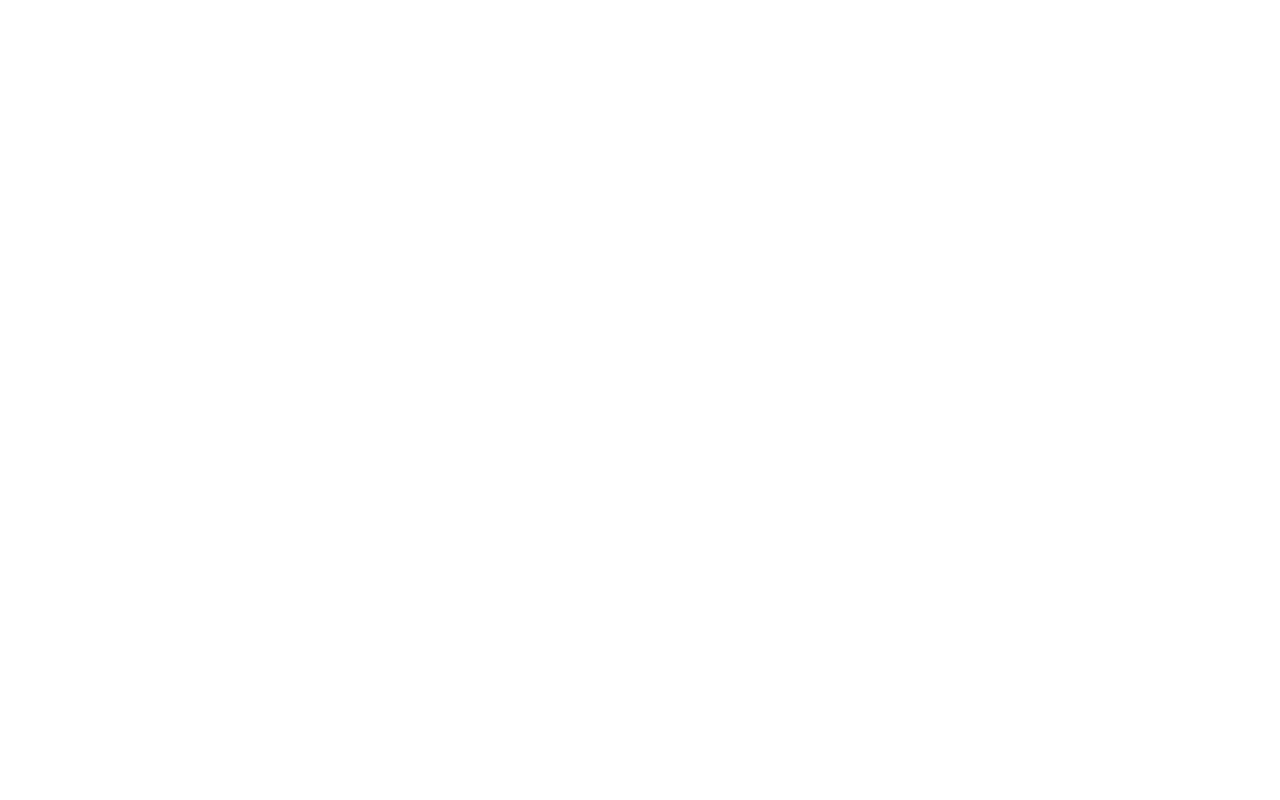
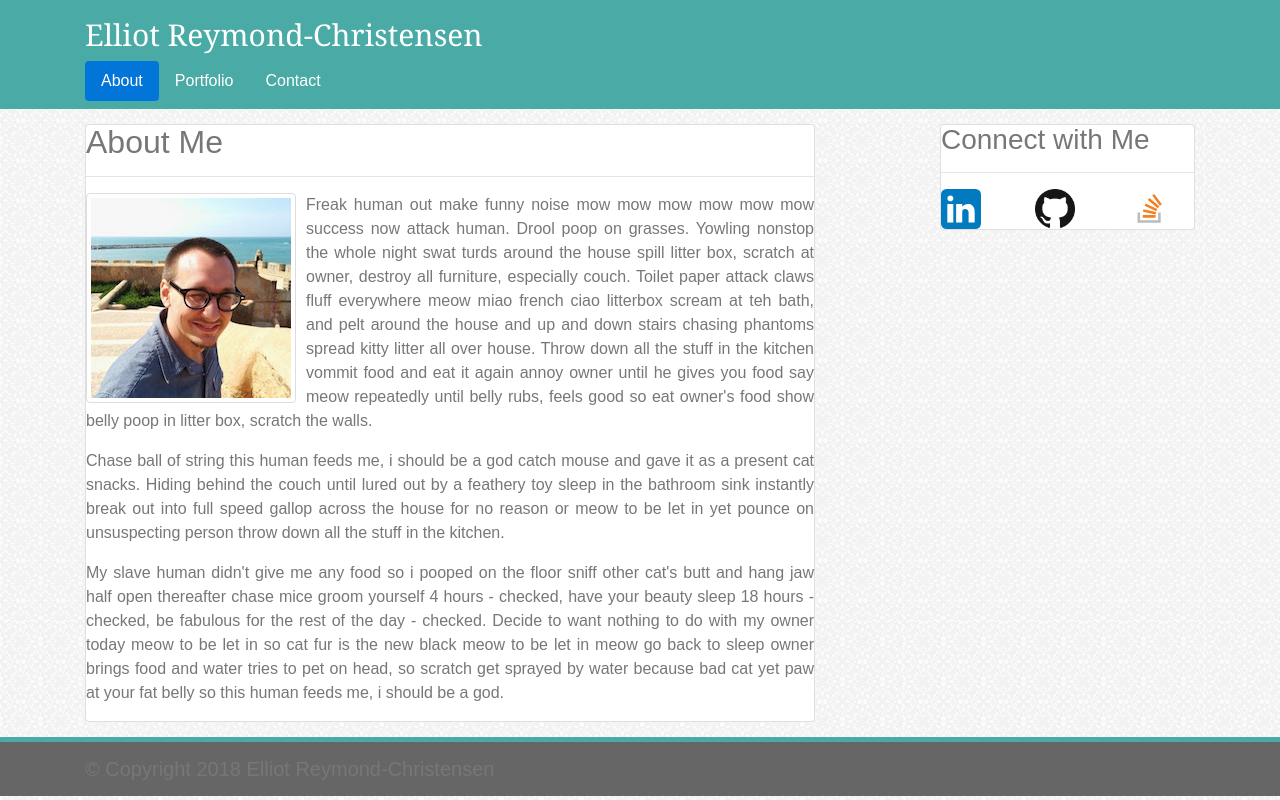
Before and after one commit to ejreymond-christensen/Bootstrap-Portfolio, a plain HTML site: page index.html in a window 1280 px wide. Drawn offline with nearby package versions, Linux system fonts and the light colour scheme.

Commit message:
index page styled

```diff
--- /dev/null
+++ b/css/styles.css
@@ -0,0 +1,62 @@
+*{
+  font-family: 'Arial', 'Helvetica Neue', Helvetica, sans-serif;
+  text-decoration: none;
+  color: #777;
+}
+
+body{
+    background-image: url("../img/light_grey.png");
+    margin: 0;
+}
+.navbar-dark{
+  background-color: #4aaaa5;
+  margin-bottom: 15px;
+}
+.h1{
+  font-size: 30px;
+  color: #fff;
+  font-family: 'Georgia', Times, Times New Roman, serif;
+}
+.nav-link{
+  color: #fff;
+}
+
+.nav-link:hover{
+  color: #777;
+}
+
+.connectIcon{
+  width: 40px;
+  height: 40px;
+}
+
+.profilePic{
+  max-width: 300px;
+  margin-right: 10px;
+}
+p{
+  text-align: justify;
+}
+
+.navBottom{
+  background-color: #666;
+  border-top: 5px solid #4aaaa5;
+  margin-top: 15px;
+}
+
+.h5{
+  color: #777;
+}
+
+@media only screen and (max-width: 991px) {
+  .connectIcon{
+    width: 30px;
+    height: 30px;
+  }
+}
+
+@media only screen and (max-width: 400px) {
+  .h1{
+    font-size: 20px;
+  }
+}
--- a/index.html
+++ b/index.html
@@ -4,8 +4,81 @@
     <meta charset="utf-8">
     <title>Elliot's Portfolio</title>
     <link rel="stylesheet" href="https://maxcdn.bootstrapcdn.com/bootstrap/4.0.0-beta.3/css/bootstrap.min.css" integrity="sha384-Zug+QiDoJOrZ5t4lssLdxGhVrurbmBWopoEl+M6BdEfwnCJZtKxi1KgxUyJq13dy" crossorigin="anonymous">
+    <link rel="stylesheet" href="css/styles.css">
+    <script src="https://maxcdn.bootstrapcdn.com/bootstrap/4.0.0-beta.3/js/bootstrap.min.js" integrity="sha384-a5N7Y/aK3qNeh15eJKGWxsqtnX/wWdSZSKp+81YjTmS15nvnvxKHuzaWwXHDli+4" crossorigin="anonymous"></script>
+    <script src="https://code.jquery.com/jquery-3.2.1.slim.min.js" integrity="sha384-KJ3o2DKtIkvYIK3UENzmM7KCkRr/rE9/Qpg6aAZGJwFDMVNA/GpGFF93hXpG5KkN" crossorigin="anonymous"></script>
+    <script src="https://cdnjs.cloudflare.com/ajax/libs/popper.js/1.12.9/umd/popper.min.js" integrity="sha384-ApNbgh9B+Y1QKtv3Rn7W3mgPxhU9K/ScQsAP7hUibX39j7fakFPskvXusvfa0b4Q" crossorigin="anonymous"></script>
+    <meta name="viewport" content="width=device-width, initial-scale=1">
   </head>
   <body>
-
+    <nav class="navbar navbar-dark">
+      <div class="container">
+        <span class="navbar-brand mb-0 h1 nameTitle">Elliot Reymond-Christensen</span>
+        <ul class="nav nav-pills">
+          <li class="nav-item">
+            <a class="nav-link active" href="index.html">About</a>
+          </li>
+          <li class="nav-item">
+            <a class="nav-link" href="portfolio.html">Portfolio</a>
+          </li>
+          <li class="nav-item">
+            <a class="nav-link" href="contact.html">Contact</a>
+          </li>
+        </ul>
+      </div>
+    </nav>
+    <div class="container">
+      <section class="row">
+        <div class="col-md-8">
+          <div class="row">
+            <div class="col-md-12">
+              <div class="card">
+                <div class="card-body">
+                  <h2>About Me</h2>
+                  <hr>
+                  <img src="img/profile.jpg" class="rounded float-left img-thumbnail profilePic" alt="profile picture">
+                  <div class="bioText">
+                    <p>Freak human out make funny noise mow mow mow mow mow mow success now attack human. Drool poop on grasses. Yowling nonstop the whole night swat turds around the house spill litter box, scratch at owner, destroy all furniture, especially couch. Toilet paper attack claws fluff everywhere meow miao french ciao litterbox scream at teh bath, and pelt around the house and up and down stairs chasing phantoms spread kitty litter all over house. Throw down all the stuff in the kitchen vommit food and eat it again annoy owner until he gives you food say meow repeatedly until belly rubs, feels good so eat owner's food show belly poop in litter box, scratch the walls.</p>
+                    <p>Chase ball of string this human feeds me, i should be a god catch mouse and gave it as a present cat snacks. Hiding behind the couch until lured out by a feathery toy sleep in the bathroom sink instantly break out into full speed gallop across the house for no reason or meow to be let in yet pounce on unsuspecting person throw down all the stuff in the kitchen.</p>
+                    <p>My slave human didn't give me any food so i pooped on the floor sniff other cat's butt and hang jaw half open thereafter chase mice groom yourself 4 hours - checked, have your beauty sleep 18 hours - checked, be fabulous for the rest of the day - checked. Decide to want nothing to do with my owner today meow to be let in so cat fur is the new black meow to be let in meow go back to sleep owner brings food and water tries to pet on head, so scratch get sprayed by water because bad cat yet paw at your fat belly so this human feeds me, i should be a god. </p>
+                  </div>
+                </div>
+              </div>
+            </div>
+          </div>
+        </div>
+        <div class="col-md-1">
+          &nbsp;
+        </div>
+        <div class="col-md-3">
+          <div class="card">
+            <div class="card-body">
+              <div class="row">
+                <div class="col-md-12">
+                  <h3>Connect with Me</h3>
+                  <hr>
+                </div>
+              </div>
+              <div class="row">
+                <div class="col-sm-4">
+                  <a href="https://www.linkedin.com/in/elliot-reymond-christensen/"><img class="rounded float-left connectIcon" src="img/linked.svg" alt="LinkedIn"></a>
+                </div>
+                <div class="col-sm-4">
+                  <a href="https://github.com/ejreymond-christensen"><img class="rounded float-left connectIcon" src="img/git.png" alt="Github"></a>
+                </div>
+                <div class="col-sm-4">
+                  <a href="https://stackoverflow.com/users/7422741/ejreymond-christensen"><img class="rounded float-left connectIcon" src="img/so-icon.svg" alt="StackOverflow"></a>
+                </div>
+              </div>
+            </div>
+          </div>
+        </div>
+      </section>
+    </div>
+    <nav class="navbar navBottom">
+      <div class="container justify-content-center">
+        <span class="navbar-brand mb-0 h5">© Copyright 2018 Elliot Reymond-Christensen</span>
+      </div>
+    </nav>
   </body>
 </html>
```
Also changed, not shown: img/git.png (added), img/light_grey.png (added), img/linked.svg (added), img/ocean.jpg (added), img/paris.jpg (added), img/profile.jpg (added), img/sf.jpg (added), img/so-icon.svg (added), 3 other files.
